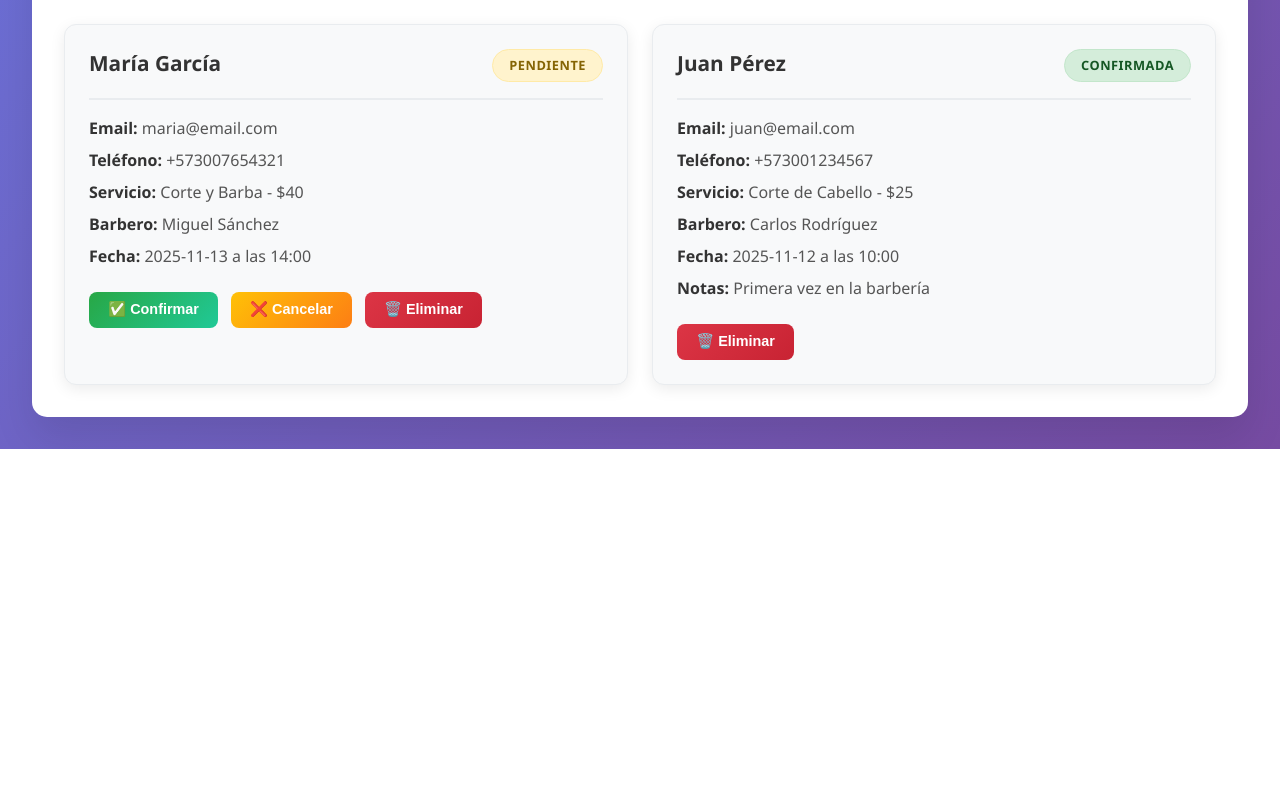
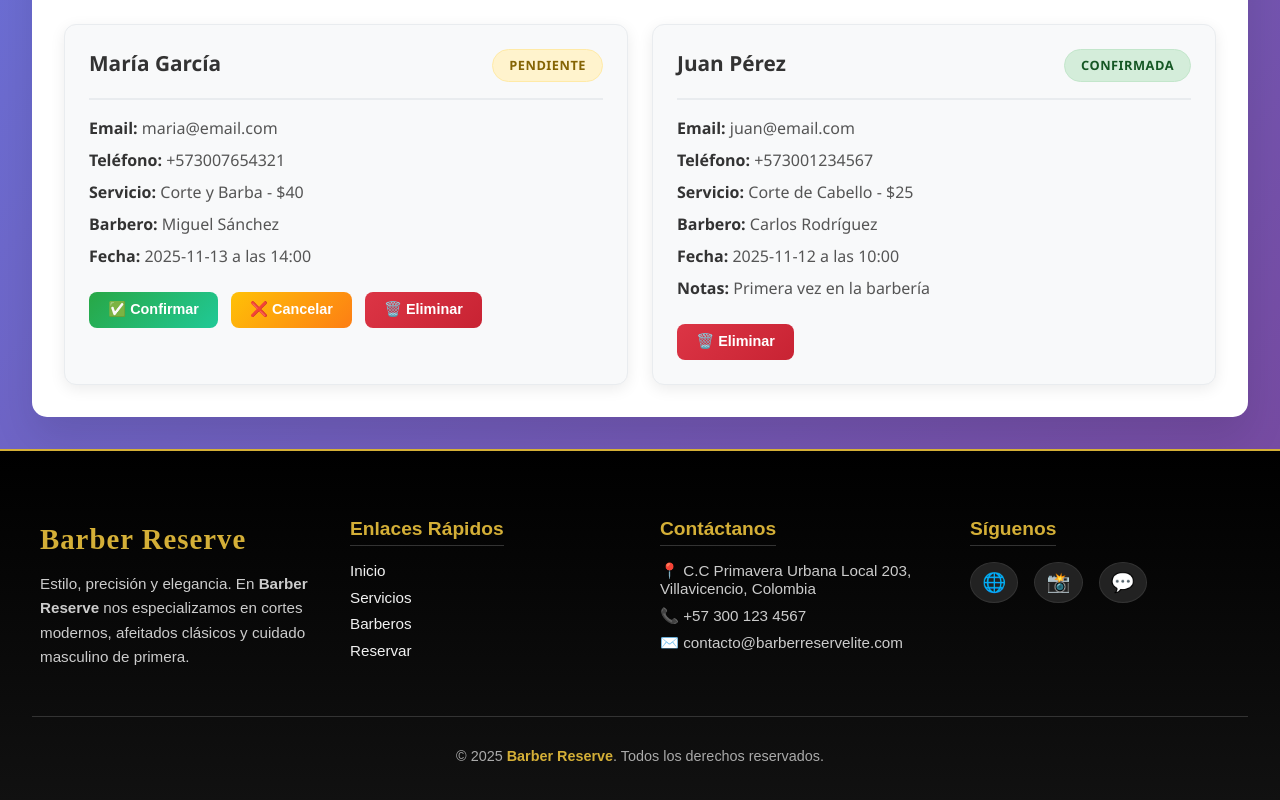
Before and after one commit to VELAXQUEX8A/BarberReserveLite, a React (Create React App) app: page /admin in a window 1280 px wide. Shown: the part 872-1672 px from the top of the page. Before the commit the page ends 1321 px from the top, so only its background shows below. Built offline with nearby package versions, Linux system fonts and the light colour scheme.

Commit message:
Desarrollo footer.js

```diff
--- a/src/App.js
+++ b/src/App.js
@@ -6,6 +6,7 @@ import ServicesSection from './components/ServicesSection';
 import BarbersSection from './components/BarbersSection';
 import BookingForm from './components/BookingForm';
 import AdminPanel from './components/AdminPanel';
+import Footer from './components/Footer';
 import './styles/colors.css';
 
 // Componente para la página principal
@@ -27,6 +28,7 @@ function App() {
             <Route path="/" element={<HomePage />} />
             <Route path="/admin" element={<AdminPanel />} />
           </Routes>
+          <Footer/>
         </div>
       </Router>
     </BookingProvider>
--- /dev/null
+++ b/src/components/Footer.js
@@ -0,0 +1,57 @@
+import React from 'react';
+import '../styles/components/Footer.css';
+
+const Footer = () => {
+  return (
+    <footer className="footer">
+      <div className="footer-container">
+
+        {/* Logo y descripción */}
+        <div className="footer-section">
+          <h2 className="footer-logo">Barber Reserve</h2>
+          <p className="footer-description">
+            Estilo, precisión y elegancia. En <strong>Barber Reserve</strong> nos especializamos en cortes modernos, afeitados clásicos y cuidado masculino de primera.
+          </p>
+        </div>
+
+        {/* Enlaces rápidos */}
+        <div className="footer-section">
+          <h3>Enlaces Rápidos</h3>
+          <ul>
+            <li><a href="#inicio">Inicio</a></li>
+            <li><a href="#servicios">Servicios</a></li>
+            <li><a href="#barberos">Barberos</a></li>
+            <li><a href="#reservas">Reservar</a></li>
+          </ul>
+        </div>
+
+        {/* Contacto */}
+        <div className="footer-section">
+          <h3>Contáctanos</h3>
+          <ul className="footer-contact">
+            <li>📍 C.C Primavera Urbana Local 203, Villavicencio, Colombia</li>
+            <li>📞 +57 300 123 4567</li>
+            <li>✉️ contacto@barberreservelite.com</li>
+          </ul>
+        </div>
+
+        {/* Redes sociales */}
+        <div className="footer-section">
+          <h3>Síguenos</h3>
+          <div className="footer-socials">
+            <a href="https://facebook.com" target="_blank" rel="noopener noreferrer" aria-label="Facebook">🌐</a>
+            <a href="https://instagram.com" target="_blank" rel="noopener noreferrer" aria-label="Instagram">📸</a>
+            <a href="https://wa.me/573001234567" target="_blank" rel="noopener noreferrer" aria-label="WhatsApp">💬</a>
+          </div>
+        </div>
+      </div>
+
+      {/* Línea inferior */}
+      <div className="footer-bottom">
+        <p>© {new Date().getFullYear()} <strong>Barber Reserve</strong>. Todos los derechos reservados.</p>
+      </div>
+    </footer>
+  );
+};
+
+export default Footer;
--- /dev/null
+++ b/src/styles/components/Footer.css
@@ -0,0 +1,97 @@
+.footer {
+  background: linear-gradient(180deg, #000000 0%, #111111 100%);
+  color: #f1f1f1;
+  padding: 3rem 2rem 1.5rem;
+  font-family: 'Poppins', sans-serif;
+  border-top: 2px solid #d4af37;
+}
+
+.footer-container {
+  display: grid;
+  grid-template-columns: repeat(auto-fit, minmax(230px, 1fr));
+  gap: 2.5rem;
+  max-width: 1200px;
+  margin: 0 auto;
+}
+
+.footer-logo {
+  font-family: 'Playfair Display', serif;
+  font-weight: 700;
+  font-size: 1.8rem;
+  color: #d4af37;
+  letter-spacing: 1px;
+  margin-bottom: 1rem;
+}
+
+.footer-description {
+  font-size: 0.95rem;
+  line-height: 1.6;
+  color: #ccc;
+}
+
+.footer-section h3 {
+  color: #d4af37;
+  margin-bottom: 1rem;
+  font-size: 1.2rem;
+  font-weight: 600;
+  border-bottom: 1px solid #333;
+  padding-bottom: 0.3rem;
+  width: fit-content;
+}
+
+.footer-section ul {
+  list-style: none;
+  padding: 0;
+}
+
+.footer-section ul li {
+  margin-bottom: 0.6rem;
+  font-size: 0.95rem;
+  color: #ccc;
+}
+
+.footer-section a {
+  color: #f1f1f1;
+  text-decoration: none;
+  transition: color 0.3s ease;
+}
+
+.footer-section a:hover {
+  color: #d4af37;
+}
+
+.footer-socials {
+  display: flex;
+  gap: 1rem;
+  margin-top: 0.5rem;
+}
+
+.footer-socials a {
+  display: inline-block;
+  background: #222;
+  border: 1px solid #333;
+  padding: 0.5rem 0.7rem;
+  border-radius: 50%;
+  color: #f1f1f1;
+  font-size: 1.2rem;
+  transition: all 0.3s ease;
+}
+
+.footer-socials a:hover {
+  background: #d4af37;
+  color: #000;
+  transform: scale(1.1);
+}
+
+.footer-bottom {
+  text-align: center;
+  border-top: 1px solid #333;
+  margin-top: 2rem;
+  padding-top: 1rem;
+  color: #aaa;
+  font-size: 0.9rem;
+}
+
+.footer-bottom strong {
+  color: #d4af37;
+}
```
